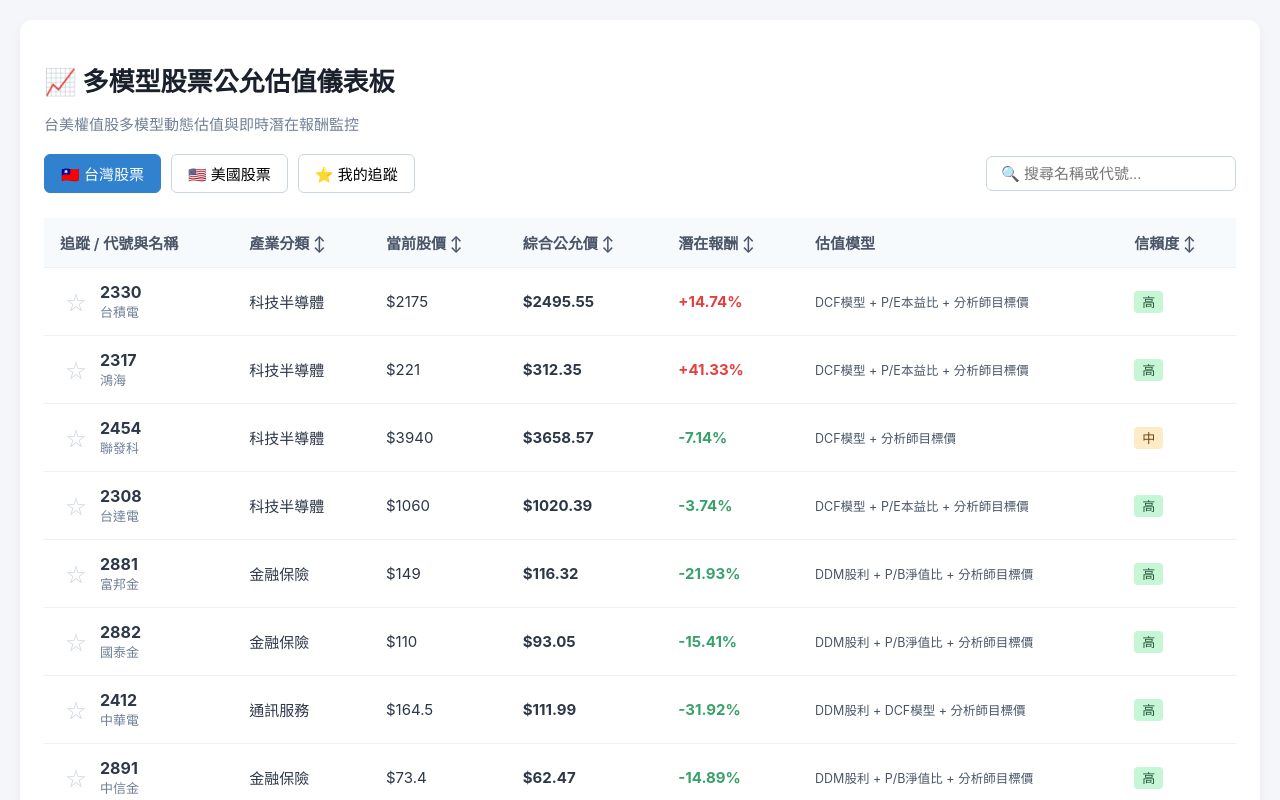
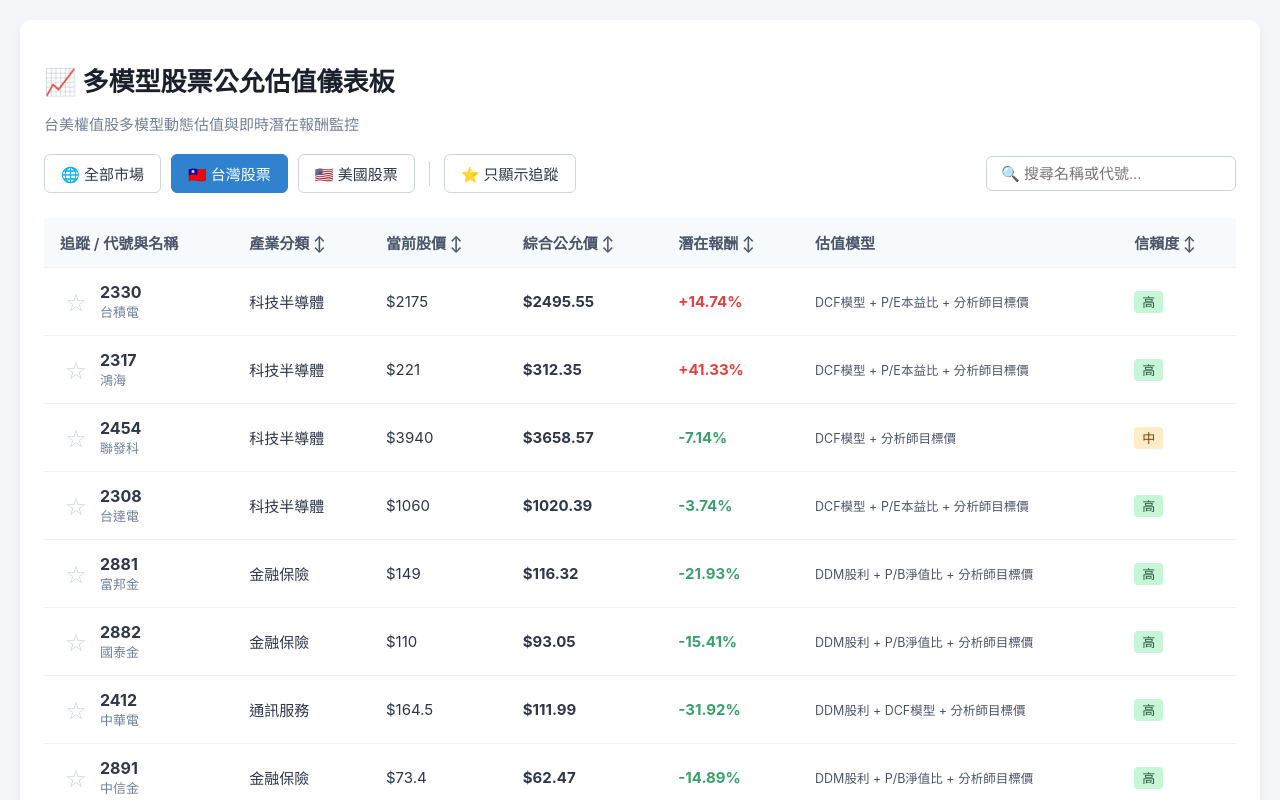
Before and after one commit to allanwutw/stock-valuation-dashboard, a plain HTML site: page index.html in a window 1280 px wide. Both pictures are taken after a click on the button "🇹🇼 台灣股票". Shown: the top 800 px of the page. Drawn offline with Linux system fonts and the light colour scheme.

Commit message:
Add files via upload

```diff
--- a/index.html
+++ b/index.html
@@ -11,9 +11,17 @@
     h1 { margin-bottom: 6px; font-size: 26px; color: #1a202c; }
     p.subtitle { color: #718096; margin-bottom: 20px; font-size: 15px; }
     .top-bar { display: flex; justify-content: space-between; align-items: center; flex-wrap: wrap; gap: 12px; margin-bottom: 20px; }
-    .filters { display: flex; gap: 10px; }
-    .filters button { padding: 8px 16px; border: 1px solid #cbd5e0; background: #fff; border-radius: 6px; cursor: pointer; font-size: 15px; font-weight: 500; white-space: nowrap; }
+
+    /* 按鈕群組與分隔線樣式 */
+    .filters { display: flex; align-items: center; flex-wrap: wrap; gap: 10px; }
+    .filters button { padding: 8px 16px; border: 1px solid #cbd5e0; background: #fff; color: #2d3748; border-radius: 6px; cursor: pointer; font-size: 15px; font-weight: 500; white-space: nowrap; transition: all 0.15s ease; }
+    .filters button:hover { background: #edf2f7; }
     .filters button.active { background: #3182ce; color: white; border-color: #3182ce; }
+
+    /* 獨立追蹤開關啟動時的樣式（金黃色系區隔市場按鈕） */
+    .filters button.star-filter-active { background: #ecc94b; color: #744210; border-color: #d69e2e; font-weight: 600; }
+    .filter-divider { width: 1px; height: 24px; background-color: #cbd5e0; margin: 0 4px; }
+
     .search-box input { padding: 8px 14px; border: 1px solid #cbd5e0; border-radius: 6px; width: 220px; font-size: 15px; }
     .table-responsive { width: 100%; overflow-x: auto; -webkit-overflow-scrolling: touch; }
     table { width: 100%; border-collapse: collapse; margin-top: 5px; }
@@ -40,9 +48,15 @@
 
     <div class="top-bar">
       <div class="filters">
-        <button id="btn-tw" class="active" onclick="setFilter('tw')">🇹🇼 台灣股票</button>
-        <button id="btn-us" onclick="setFilter('us')">🇺🇸 美國股票</button>
-        <button id="btn-starred" onclick="setFilter('starred')">⭐ 我的追蹤</button>
+        <!-- 市場單選群組 -->
+        <button id="btn-all" onclick="setMarketFilter('all')">🌐 全部市場</button>
+        <button id="btn-tw" class="active" onclick="setMarketFilter('tw')">🇹🇼 台灣股票</button>
+        <button id="btn-us" onclick="setMarketFilter('us')">🇺🇸 美國股票</button>
+
+        <div class="filter-divider"></div>
+
+        <!-- 追蹤獨立開關 -->
+        <button id="btn-starred" onclick="toggleStarredFilter()">⭐ 只顯示追蹤</button>
       </div>
       <div class="search-box">
         <input type="text" id="search-input" placeholder="🔍 搜尋名稱或代號..." oninput="handleSearch()">
@@ -75,7 +89,8 @@
 
   <script>
     let allData = [];
-    let currentFilter = 'tw';
+    let currentMarket = 'tw';      // 'all' | 'tw' | 'us'
+    let onlyStarred = false;       // true | false (是否開啟只看追蹤)
     let searchQuery = '';
     let currentSortColumn = null;
     let sortAscending = true;
@@ -92,11 +107,20 @@
       renderTable();
     }
 
-    function setFilter(filter) {
-      currentFilter = filter;
-      document.getElementById('btn-tw').className = filter === 'tw' ? 'active' : '';
-      document.getElementById('btn-us').className = filter === 'us' ? 'active' : '';
-      document.getElementById('btn-starred').className = filter === 'starred' ? 'active' : '';
+    // 切換市場分類（單選）
+    function setMarketFilter(market) {
+      currentMarket = market;
+      document.getElementById('btn-all').className = market === 'all' ? 'active' : '';
+      document.getElementById('btn-tw').className = market === 'tw' ? 'active' : '';
+      document.getElementById('btn-us').className = market === 'us' ? 'active' : '';
+      renderTable();
+    }
+
+    // 切換追蹤開關（可與任何市場疊加）
+    function toggleStarredFilter() {
+      onlyStarred = !onlyStarred;
+      const btnStarred = document.getElementById('btn-starred');
+      btnStarred.className = onlyStarred ? 'star-filter-active' : '';
       renderTable();
     }
 
@@ -118,13 +142,20 @@
     function renderTable() {
       let filteredData = allData.filter(item => {
         const isTW = item.raw_ticker ? item.raw_ticker.endsWith('.TW') : item.symbol.length <= 4 && !isNaN(item.symbol);
-        const matchesFilter =
-          (currentFilter === 'tw' && isTW) ||
-          (currentFilter === 'us' && !isTW) ||
-          (currentFilter === 'starred' && starredSymbols.includes(item.symbol));
 
+        // 1. 市場條件判斷
+        const matchesMarket =
+          (currentMarket === 'all') ||
+          (currentMarket === 'tw' && isTW) ||
+          (currentMarket === 'us' && !isTW);
+
+        // 2. 追蹤條件判斷（若開啟 onlyStarred，則必須在 starredSymbols 內）
+        const matchesStarred = !onlyStarred || starredSymbols.includes(item.symbol);
+
+        // 3. 搜尋關鍵字判斷
         const matchesSearch = item.symbol.toLowerCase().includes(searchQuery) || item.name.toLowerCase().includes(searchQuery);
-        return matchesFilter && matchesSearch;
+
+        return matchesMarket && matchesStarred && matchesSearch;
       });
 
       if (currentSortColumn) {
```
